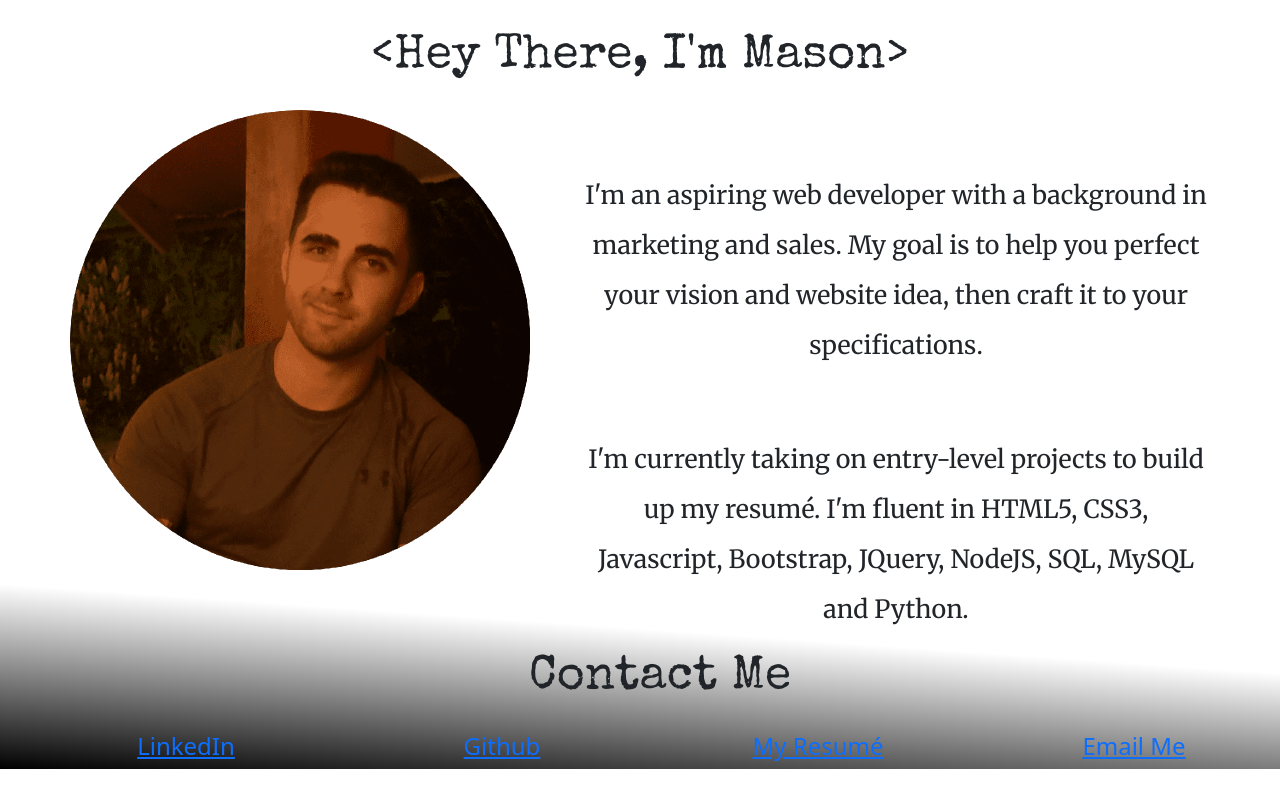
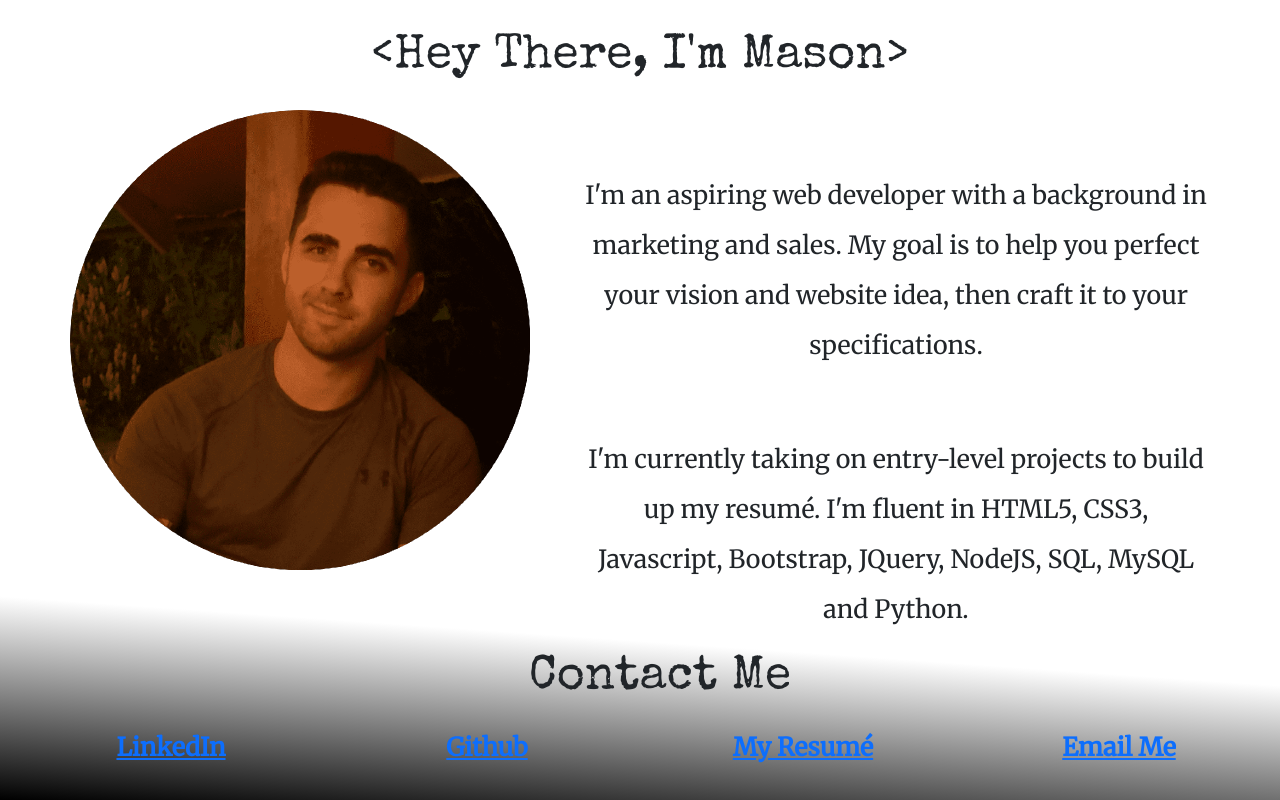
Before and after one commit to mwallis5110/Homework2, a React (Create React App) app: page / in a window 1280 px wide. Shown: the part 246-1046 px from the top of the page. Before the commit the page ends 1015 px from the top, so only its background shows below. Built offline with nearby package versions, Linux system fonts and the light colour scheme.

Commit message:
Footer h4 css isn't cooperating. Moving on

```diff
--- a/src/components/Footer/Footer.css
+++ b/src/components/Footer/Footer.css
@@ -1,5 +1,5 @@
 footer {
-  font-size: 200%;
+  padding-bottom: 30px;
   padding-left: 40px;
   padding-top: 100px;
   background: linear-gradient(184deg, white 40%, black);
@@ -7,19 +7,23 @@ footer {
 
 .contactMe {
   text-align: center;
-  font-size: 150%;
+  font-size: 300%;
   margin-bottom: 25px;
   font-family: "Special Elite";
 }
 
-h4 {
+footer h4 {
+    text-decoration: none;
   text-align: center;
-  font-size: 35px;
-  color: black;
-  margin-bottom: 30px;
+  font-size: 25px;
+  margin-right: 80px;
+  margin-left: 50px;
+  color: #880808;
+  font-weight: bold;
+  font-family: "Merriweather", serif;
 }
 
-h4:hover {
+footer h4:hover {
   color: white;
   background-color: #d21404;
   border-radius: 50px;
--- a/src/components/Footer/Footer.js
+++ b/src/components/Footer/Footer.js
@@ -1,14 +1,13 @@
 import React from "react";
+import { Row, Col } from "react-bootstrap";
 import "./Footer.css"
-import { Row, Col } from "react-bootstrap";
-
 
 export default function Footer() {
   return (
     <container>
       <footer className="contact">
         <h2 className="contactMe">Contact Me</h2>
-        <Row>
+        <Row className="contactLinks">
           <Col sm={12} lg={6} xl={3}>
             <h4>
               <a href="https://www.linkedin.com/in/masonwallis/">LinkedIn</a>
--- a/src/components/Header/Header.css
+++ b/src/components/Header/Header.css
@@ -7,7 +7,7 @@ header {
 }
 
 header h1 {
-  color: white;
+  color: rgb(214, 214, 214);
   text-shadow: -2px -2px 0 black, 2px -2px 0 black, -2px 2px 0 black,
     2px 2px 0 black;
   font-size: 55px;
--- a/src/pages/About.js
+++ b/src/pages/About.js
@@ -1,7 +1,7 @@
 import React from "react";
+import { Row, Col } from "react-bootstrap";
+import Headshot from "../images/Headshot2.png";
 import "./pages.css";
-import Headshot from "../images/Headshot2.png";
-import { Row, Col } from "react-bootstrap";
 
 export default function About() {
     return (
--- a/src/pages/Projects.js
+++ b/src/pages/Projects.js
@@ -1,6 +1,8 @@
 import React from "react";
 import Chef from "../images/sous-chef.PNG";
 import { Card, CardImg, Row, Col } from "react-bootstrap";
+import "./pages.css";
+
 
 export default function Projects() {
   return (
```
